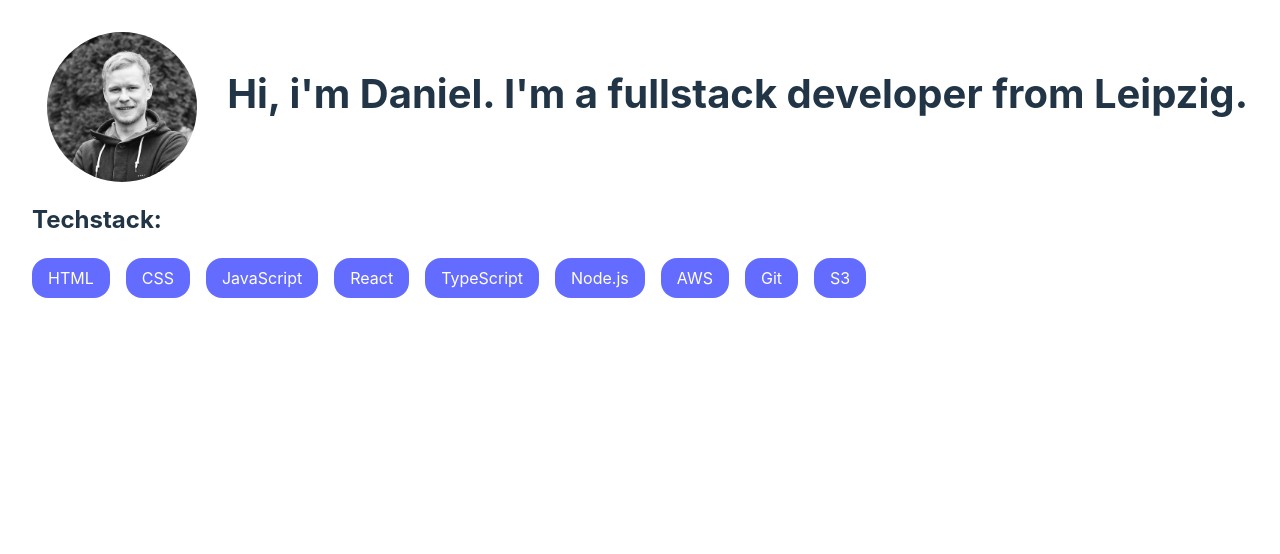
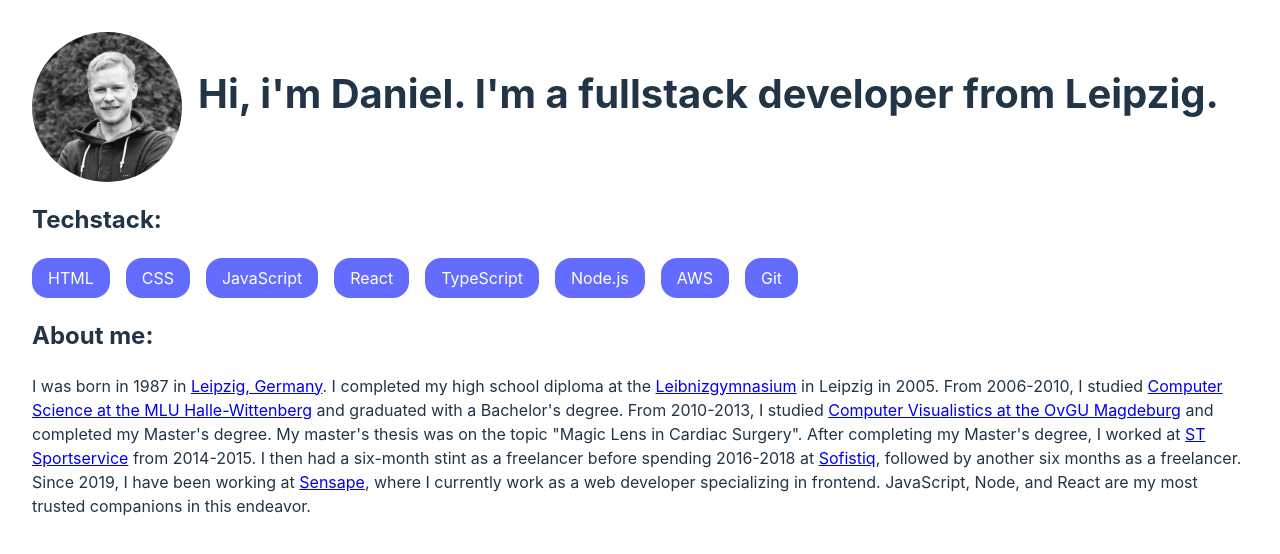
Before and after one commit to develowlper/karl-eule-cv, a React (Vite) app: page / in a window 1280 px wide. Shown: the top 554 px of the page. Built offline with nearby package versions, Linux system fonts and the light colour scheme.

Commit message:
fix: missing about me section

```diff
--- a/src/App.css
+++ b/src/App.css
@@ -15,8 +15,11 @@
 .header {
   display: flex;
   align-items: center;
-  justify-content: center;
   gap: 1rem
+}
+
+h1 {
+  flex: 1
 }
 
 .techstack {
--- a/src/App.tsx
+++ b/src/App.tsx
@@ -33,9 +33,6 @@ const techstack: Tech[] = [
   }, {
     name: 'Git',
     url: "https://git-scm.com/",
-  }, {
-    name: 'S3',
-    url: "https://aws.amazon.com/s3/",
   }]
 
 
@@ -63,6 +60,41 @@ function App() {
             </li>
           ))}
         </ul>
+        <h2>
+          About me:
+        </h2>
+        <p>
+          I was born in 1987 in{' '}
+          <a href='https://en.wikipedia.org/wiki/Leipzig' target='_blank' rel="noreferer noopener">
+            Leipzig, Germany
+          </a>.{' '}
+          I completed my high school diploma at the{' '}
+          <a href="https://www.leibniz-gymnasium-leipzig.de/" target='_blank' rel="noreferer noopener">
+            Leibnizgymnasium
+          </a>{' '}
+          in Leipzig in 2005. From 2006-2010, I studied{' '}
+          <a href="https://www.informatik.uni-halle.de/" target='_blank' rel="noreferer noopener">
+            Computer Science at the MLU Halle-Wittenberg
+          </a>{' '}
+          and graduated with a Bachelor's degree. From 2010-2013, I studied{' '}
+          <a href="https://www.computervisualistik.ovgu.de/">
+            Computer Visualistics at the OvGU Magdeburg
+          </a>{' '}
+          and completed my Master's degree. My master's thesis was on the topic "Magic Lens in Cardiac Surgery".
+          After completing my Master's degree, I worked at{' '}
+          <a href="https://www.swisstiming.com/company/contact/leipzig/" target='_blank' rel="noopener noreferer">
+            ST Sportservice
+          </a>{' '}
+          from 2014-2015. I then had a six-month stint as a freelancer before spending 2016-2018 at{' '}
+          <a href='https://www.sofistiq.com' target='_blank' rel="noopener noreferer">
+            Sofistiq
+          </a>
+          , followed by another six months as a freelancer. Since 2019, I have been working at{' '}
+          <a href='https://www.sensape.com' target='_blank' rel="noopener noreferer">
+            Sensape
+          </a>
+          , where I currently work as a web developer specializing in frontend. JavaScript, Node, and React are my most trusted companions in this endeavor.
+        </p>
       </main>
     </>
   )
```
Also changed, not shown: 1 other file (tests, documents, lock files or other folders).
